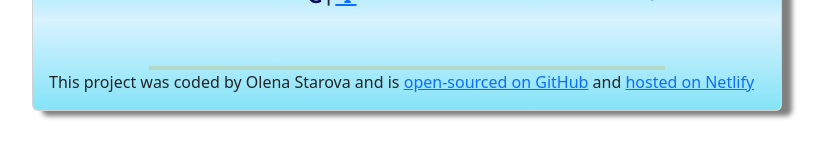
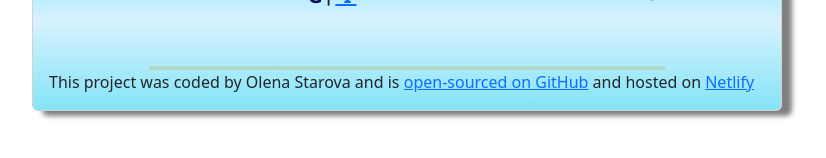
Before and after one commit to olena-starova/weather-forecast-react-app, a React (Create React App) app: page / in a window 1280 px wide. Shown: the part 414-572 px from the top of the page, without its empty margins (233-1059 px from the left). Built offline with nearby package versions, Linux system fonts and the light colour scheme; a web font is replaced by a local one.

Commit message:
Update Source.js

```diff
--- a/src/Source.js
+++ b/src/Source.js
@@ -12,12 +12,12 @@ export default class Source extends React.Component {
         >
           open-sourced on GitHub
         </a>{" "}
-        and{" "}
+        and hosted on{" "}
         <a
           href="https://transcendent-churros-77c234.netlify.app"
           target="_blank"
         >
-          hosted on Netlify
+          Netlify
         </a>
       </footer>
     );
```
